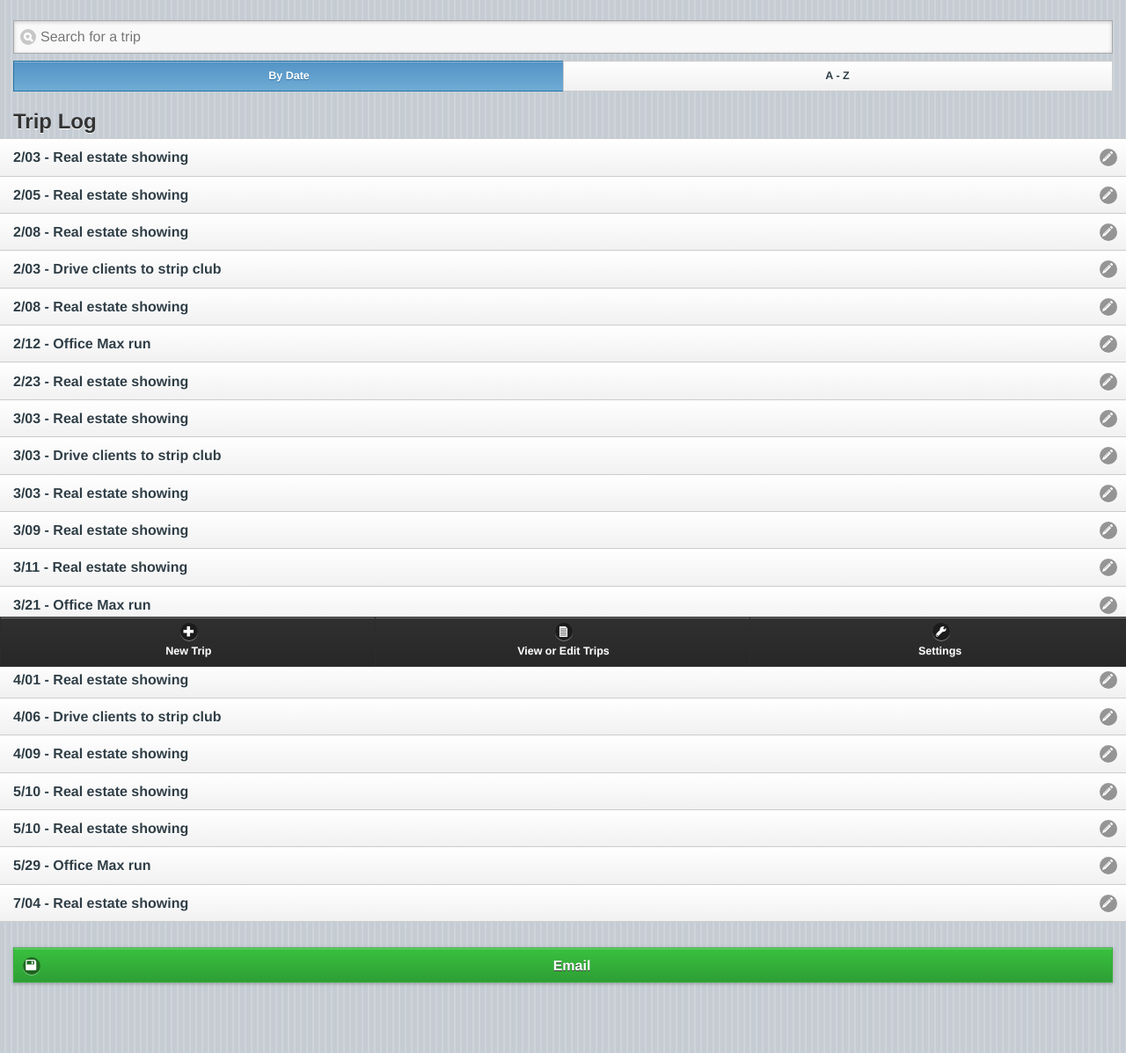
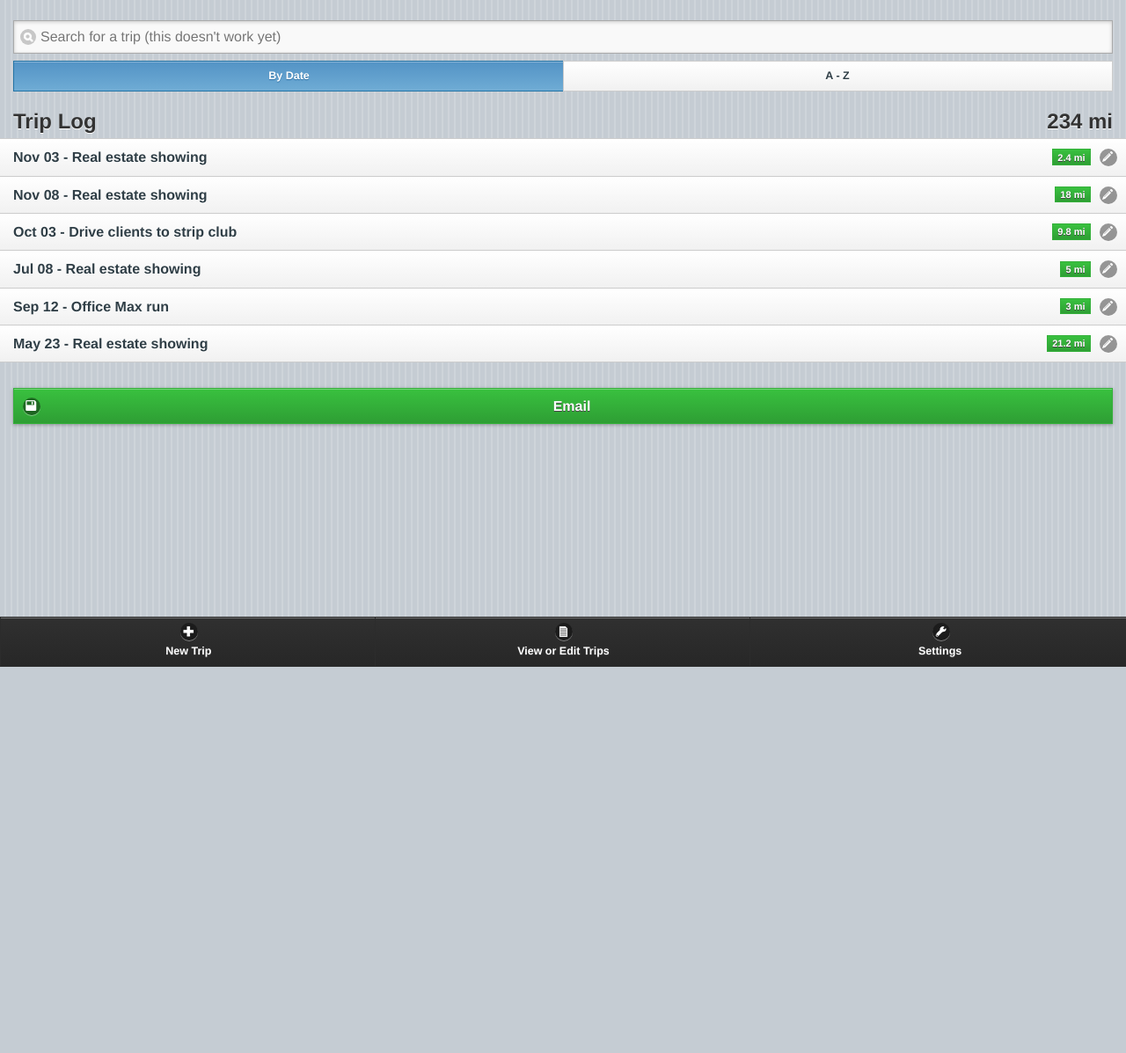
Before and after one commit to ezl/miletracker, a Django app: template miletracker/templates/log.html in a window 1280 px wide. Shown: the part 42-1239 px from the top of the page at 88% size. After the commit the page ends 800 px from the top, so only its background shows below. Run offline with Django 3.2, Linux system fonts and the light colour scheme; the template is opened without the code that fills it, so the values that code supplies are empty; parts of the project's set-up code (start-up, migrations or seed data) failed here and were passed over.

Commit message:
connect list

```diff
--- a/main/models.py
+++ b/main/models.py
@@ -28,3 +28,6 @@ class Trip(TimeStampedModel):
 
     def __unicode__(self):
         return "%s: %s : %s" % ("User", self.date, self.distance())
+
+    class Meta:
+        ordering = ['-date']
--- a/miletracker/settings/base.py
+++ b/miletracker/settings/base.py
@@ -12,10 +12,13 @@ TEMPLATE_DEBUG = DEBUG
 SITE_ID = 1
 # Local time zone for this installation. Choices can be found here:
 # http://en.wikipedia.org/wiki/List_of_tz_zones_by_name
+
 TIME_ZONE = 'UTC'
 USE_TZ = True
 USE_I18N = True
-USE_L10N = True
+USE_L10N = False
+DATE_FORMAT = "M j"
+# DATETIME_FORMAT = 'M j, P'
 LANGUAGE_CODE = 'en'
 LANGUAGES = (
     ('en', 'English'),
--- a/miletracker/static/themes/style.css
+++ b/miletracker/static/themes/style.css
@@ -1,4 +1,7 @@
 /* Generic Use */
+.right {
+    float: right;
+}
 body#landing {
     background: url(../images/road2.jpg) !important;
     background-repeat:no-repeat !important;
--- a/miletracker/templates/log.html
+++ b/miletracker/templates/log.html
@@ -2,7 +2,8 @@
 
 {% block content %}
             <div data-role="content" data-theme="a">
-                <input type="search" name="search" id="search-basic" value="" placeholder="Search for a trip" />
+                <input type="search" name="search" id="search-basic" value="" placeholder="Search for a trip (this doesn't work yet)" />
+
                 <div data-role="navbar">
                     <ul>
                         <li><a href="" class="ui-btn-active ui-state-persist">By Date</a></li>
@@ -10,33 +11,20 @@
                     </ul>
                 </div><!-- /navbar -->
 
-                <h2>Trip Log</h2>
+                <h2>Trip Log<span class="right">234 mi</span></h2>
                     <ul id="mylistview"
                         data-role="listview"
                         >
-                        <li data-icon="pencil"><a href="">2/03 - Real estate showing</a></a></li>
-                        <li data-icon="pencil"><a href="">2/05 - Real estate showing</a></a></li>
-                        <li data-icon="pencil"><a href="">2/08 - Real estate showing</a></a></li>
-                        <li data-icon="pencil"><a href="">2/03 - Drive clients to strip club</a></li>
-                        <li data-icon="pencil"><a href="">2/08 - Real estate showing</a></a></li>
-                        <li data-icon="pencil"><a href="">2/12 - Office Max run</a></a></li>
-                        <li data-icon="pencil"><a href="">2/23 - Real estate showing</a></a></li>
+                        {% for trip in trips %}
+                        <li data-icon="pencil"><a href="">{{ trip.date}} - {% firstof trip.reason "(no description)"%}</a><span class="ui-li-count">{{ trip.distance }} mi</span></li>
+                        {% endfor %}
 
-                        <li data-icon="pencil"><a href="">3/03 - Real estate showing</a></a></li>
-                        <li data-icon="pencil"><a href="">3/03 - Drive clients to strip club</a></li>
-                        <li data-icon="pencil"><a href="">3/03 - Real estate showing</a></a></li>
-                        <li data-icon="pencil"><a href="">3/09 - Real estate showing</a></a></li>
-                        <li data-icon="pencil"><a href="">3/11 - Real estate showing</a></a></li>
-                        <li data-icon="pencil"><a href="">3/21 - Office Max run</a></a></li>
-                        <li data-icon="pencil"><a href="">3/29 - Real estate showing</a></a></li>
-
-                        <li data-icon="pencil"><a href="">4/01 - Real estate showing</a></a></li>
-                        <li data-icon="pencil"><a href="">4/06 - Drive clients to strip club</a></li>
-                        <li data-icon="pencil"><a href="">4/09 - Real estate showing</a></a></li>
-                        <li data-icon="pencil"><a href="">5/10 - Real estate showing</a></a></li>
-                        <li data-icon="pencil"><a href="">5/10 - Real estate showing</a></a></li>
-                        <li data-icon="pencil"><a href="">5/29 - Office Max run</a></a></li>
-                        <li data-icon="pencil"><a href="">7/04 - Real estate showing</a></a></li>
+                        <li data-icon="pencil"><a href="">Nov 03 - Real estate showing</a><span class="ui-li-count">2.4 mi</span></li>
+                        <li data-icon="pencil"><a href="">Nov 08 - Real estate showing</a><span class="ui-li-count">18 mi</span></li>
+                        <li data-icon="pencil"><a href="">Oct 03 - Drive clients to strip club</a><span class="ui-li-count">9.8 mi</span></li>
+                        <li data-icon="pencil"><a href="">Jul 08 - Real estate showing</a><span class="ui-li-count">5 mi</span></li>
+                        <li data-icon="pencil"><a href="">Sep 12 - Office Max run</a><span class="ui-li-count">3 mi</span></li>
+                        <li data-icon="pencil"><a href="">May 23 - Real estate showing</a><span class="ui-li-count">21.2 mi</span></li>
                     </ul>
 
 
```
Also changed, not shown: main/views.py (+6 -1 lines).
